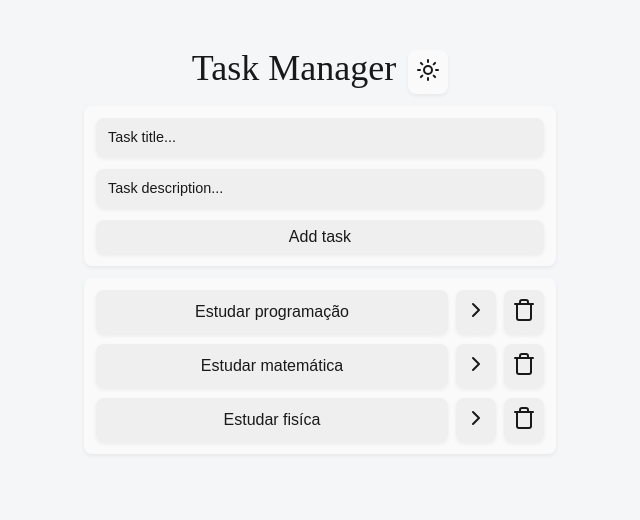
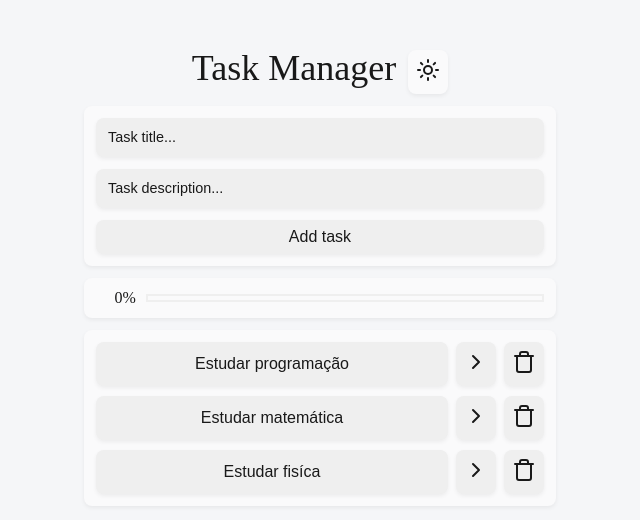
Before and after one commit to techpedroso/react-task-manager, a React (Vite) app: page / in a window 1280 px wide. Shown: the top 520 px of the page, without its empty margins (320-960 px from the left). Built offline with nearby package versions, Linux system fonts and the light colour scheme.

Commit message:
feat(app): progress bar functionally

```diff
--- a/src/App.jsx
+++ b/src/App.jsx
@@ -3,6 +3,7 @@ import "./App.css";
 import { useState } from "react"; //importa o useState do React
 
 import Container from "./components/Container/Container.jsx"
+import ProgressBar from "./components/ProgressBar/ProgressBar.jsx";
 import Task from "./components/Task/Task.jsx"
 import AddTask from "./components/AddTask/AddTask.jsx"
 import Icon from "./components/Icon/Icon.jsx";
@@ -31,6 +32,8 @@ function App() {
     },
   ])
 
+  const [progress, setProgress] = useState();
+
   const [theme, setTheme] = useState(
     localStorage.getItem("theme") || "light"
   );
@@ -44,6 +47,10 @@ function App() {
 
   const themeIcon = theme === "light" ? "sun" : "moon";
 
+  function onChangeProgress(tasks) {
+    setProgress(tasks.filter((task) => (task.isCompleted === true)).length / tasks.length * 100);
+  }
+
   function onAddTaskSubmit(title, description) {
     if (!title.trim() || !description.trim())
       return;
@@ -55,7 +62,9 @@ function App() {
       isCompleted: false
     };
 
-    setTasks([...tasks, newTask]);
+    const newTasks = [...tasks, newTask];
+    setTasks(newTasks);
+    onChangeProgress(newTasks);
   }
 
   function onTaskComplete(taskId) {
@@ -68,11 +77,13 @@ function App() {
     })
 
     setTasks(newTasks);
+    onChangeProgress(newTasks);
   }
 
   function onTaskDelete(taskId) {
     const newTasks = tasks.filter(task => task.id !== taskId);
     setTasks(newTasks);
+    onChangeProgress(newTasks);
   }
 
   return (
@@ -92,6 +103,10 @@ function App() {
         </AddTask>
       </Container>
 
+      <Container>
+        <ProgressBar progress={progress}></ProgressBar>
+      </Container>
+
       {/* List */}
       <Container>
         <Task tasks={tasks} onTaskComplete={onTaskComplete} onTaskDelete={onTaskDelete}>
--- /dev/null
+++ b/src/components/ProgressBar/ProgressBar.css
@@ -0,0 +1,22 @@
+.progress_container {
+    width: 40%;
+}
+
+.progress_percentage {
+    width: 10%;
+    text-align: right;
+}
+
+.progress_bar {
+    width: 100%;
+    height: 8px;
+    border: 2px solid var(--color-surface-raised);
+}
+
+.progress_status {
+    width: 0%;
+    height: 100%;
+    border-radius: 2px;
+    background-color: var(--color-text);
+    transition: width 0.3s ease;
+}
--- /dev/null
+++ b/src/components/ProgressBar/ProgressBar.jsx
@@ -0,0 +1,16 @@
+import "./ProgressBar.css";
+
+function ProgressBar(props) {
+    const progress = props.progress ? props.progress.toFixed(0) : 0;
+
+    return (
+        <div className="progress_container base-container flex align-center gap-md">
+            <div className="progress_percentage">{progress + "%"}</div>
+            <div className="progress_bar">
+                <div className="progress_status" style={{ width: `${props.progress}%` }}></div>
+            </div>
+        </div>
+    );
+}
+
+export default ProgressBar;
```
